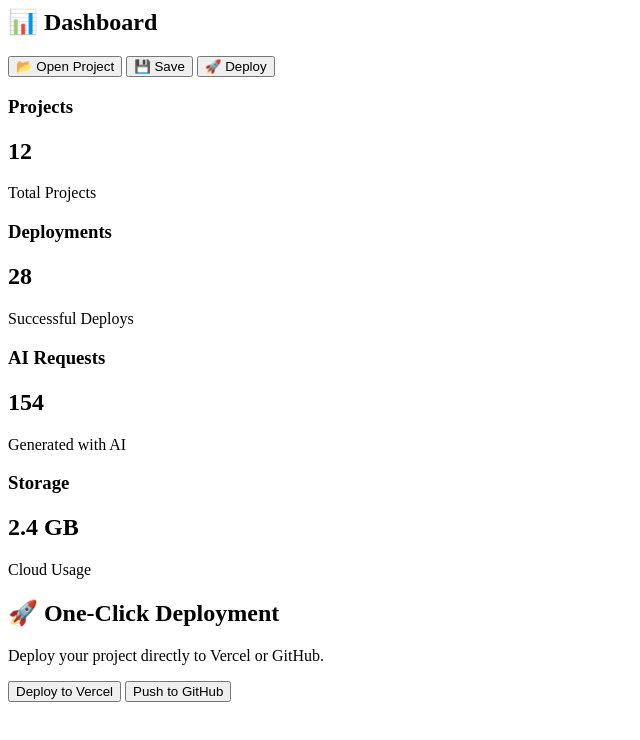
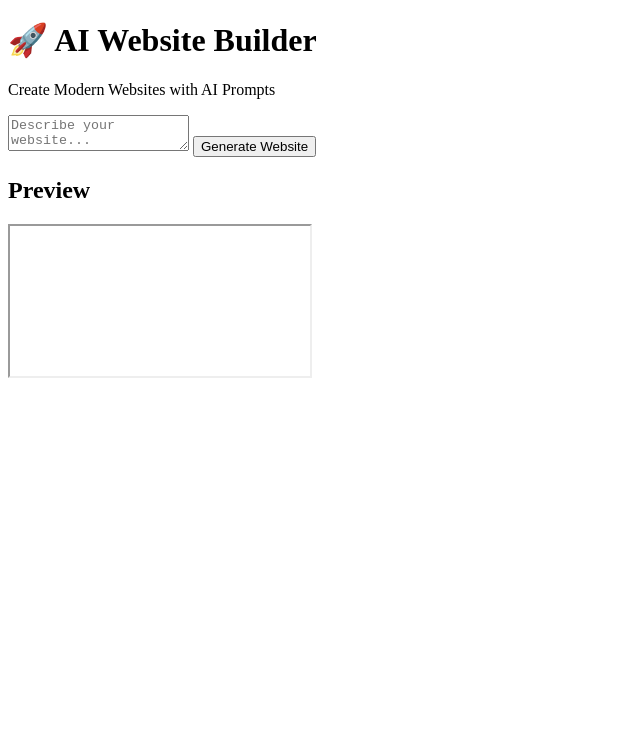
Before and after one commit to wabsit/AI-website-builder, a plain HTML site: page index.html in a window 1280 px wide. Shown: the whole page, without its empty margins (0-640 px from the left). Drawn offline with Linux system fonts and the light colour scheme.

Commit message:
index.html
Removed dashboard section and added a preview area with a generate button.

```diff
--- a/index.html
+++ b/index.html
@@ -1,54 +1,32 @@
-<!-- Dashboard Section -->
+<!DOCTYPE html>
+<html lang="en">
+<head>
+  <meta charset="UTF-8">
+  <meta name="viewport" content="width=device-width, initial-scale=1.0">
+  <title>AI Website Builder</title>
+  <link rel="stylesheet" href="style.css">
+</head>
+<body>
 
-<section class="dashboard">
+<header>
+  <h1>🚀 AI Website Builder</h1>
+  <p>Create Modern Websites with AI Prompts</p>
+</header>
 
-  <div class="dashboard-header">
-    <h2>📊 Dashboard</h2>
+<main class="container">
+  <textarea id="prompt" placeholder="Describe your website...
+Example: Create a modern portfolio website"></textarea>
 
-    <div class="dashboard-actions">
-      <button class="btn">📂 Open Project</button>
-      <button class="btn">💾 Save</button>
-      <button class="btn primary">🚀 Deploy</button>
-    </div>
+  <button id="generateBtn">
+    Generate Website
+  </button>
+
+  <div class="preview">
+    <h2>Preview</h2>
+    <iframe id="previewFrame"></iframe>
   </div>
+</main>
 
-  <div class="stats-grid">
-
-    <div class="stat-card">
-      <h3>Projects</h3>
-      <h1>12</h1>
-      <p>Total Projects</p>
-    </div>
-
-    <div class="stat-card">
-      <h3>Deployments</h3>
-      <h1>28</h1>
-      <p>Successful Deploys</p>
-    </div>
-
-    <div class="stat-card">
-      <h3>AI Requests</h3>
-      <h1>154</h1>
-      <p>Generated with AI</p>
-    </div>
-
-    <div class="stat-card">
-      <h3>Storage</h3>
-      <h1>2.4 GB</h1>
-      <p>Cloud Usage</p>
-    </div>
-
-  </div>
-
-  <div class="deploy-section">
-
-    <h2>🚀 One-Click Deployment</h2>
-
-    <p>Deploy your project directly to Vercel or GitHub.</p>
-
-    <button class="btn primary">Deploy to Vercel</button>
-    <button class="btn">Push to GitHub</button>
-
-  </div>
-
-</section>
+<script src="script.js"></script>
+</body>
+</html>
```
